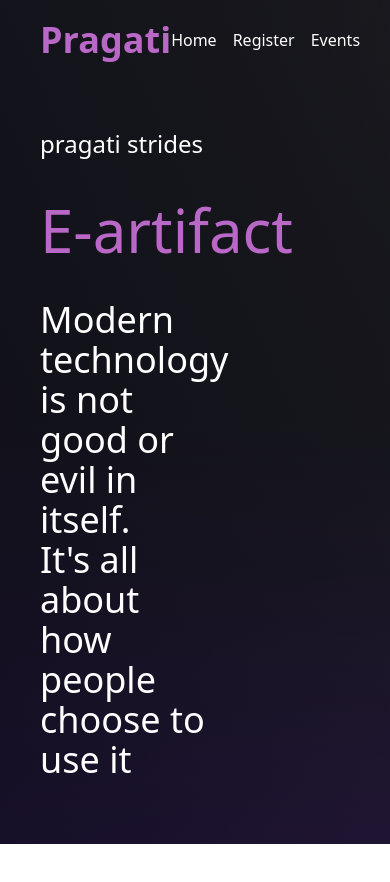
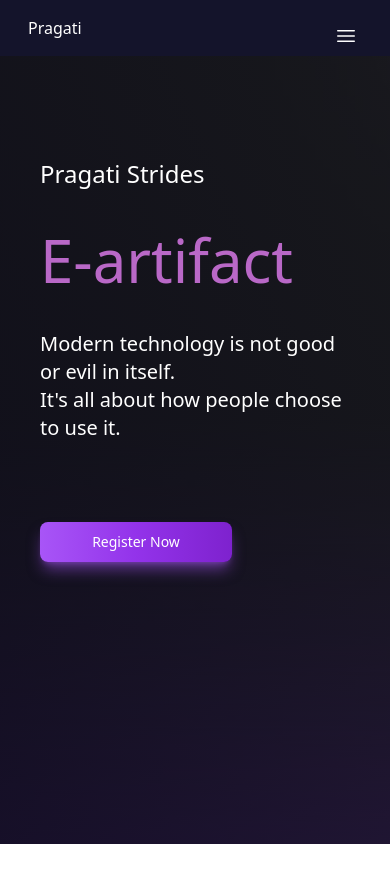
Before and after one commit to phaneendra24/pragati_strides, a Next.js app: page / in a window 390 px wide. After the commit the page ends 844 px from the top, so only its background shows below. Built offline with nearby package versions, Linux system fonts and the light colour scheme.

Commit message:
added menu

```diff
--- a/src/pages/Nav.js
+++ b/src/pages/Nav.js
@@ -1,50 +1,86 @@
-import Link from "next/link";
-import Events from "./routing/Events";
+import { useState } from "react";
 
 const Nav = () => {
+  let Links = [
+    {
+      name: "Home",
+      link: "",
+    },
+    {
+      name: "Register",
+      link: "https://docs.google.com/forms/d/e/1FAIpQLSdBfdmESh0BrMTqPeG42sH16n7n8UoR6ruFTABKetuzvj3FIQ/viewform?usp=sf_link",
+    },
+    {
+      name: "Events",
+      link: "/routing/Events",
+    },
+  ];
+  let [menu, setmenu] = useState(false);
   return (
-    <>
-      <nav className=" fixed w-full text-white  px-10 flex justify-between items-center py-5">
-        <div className="text-4xl text-[#b968c7] font-semibold ">Pragati</div>
-
-        <div className="flex justify-end  gap-4 sm:gap-32">
+    <div className="w-full fixed top-0 left-0 text-white">
+      <div className="md:flex items-center justify-between bg-[#14142b]  py-4 md:px-10 px-7">
+        {/* <div className="font-bold text-2xl cursor-pointer flex items-center"> */}
+        <div>Pragati</div>
         <div
-            className="
+          className="text-3xl absolute right-8 top-6 cursor-pointer md:hidden"
+          onClick={() => setmenu(!menu)}
+        >
+          {menu ? (
+            <svg
+              xmlns="http://www.w3.org/2000/svg"
+              fill="none"
+              viewBox="0 0 24 24"
+              stroke-width="1.5"
+              stroke="currentColor"
+              className="w-6 h-6"
+            >
+              <path
+                stroke-linecap="round"
+                stroke-linejoin="round"
+                d="M6 18L18 6M6 6l12 12"
+              />
+            </svg>
+          ) : (
+            <svg
+              xmlns="http://www.w3.org/2000/svg"
+              fill="none"
+              viewBox="0 0 24 24"
+              stroke-width="1.5"
+              stroke="currentColor"
+              className="w-6 h-6"
+            >
+              <path
+                stroke-linecap="round"
+                stroke-linejoin="round"
+                d="M3.75 6.75h16.5M3.75 12h16.5m-16.5 5.25h16.5"
+              />
+            </svg>
+          )}
+        </div>
+        <ul
+          className={`bg-[#14142b] md:flex md:items-center md:pb-0 pb-12 absolute md:static  md:z-auto z-[-1] left-0 w-full md:w-auto md:pl-0 pl-9 transition-all duration-500 ease-in ${
+            menu ? "top-20" : "top-[-490px]"
+          }`}
+        >
+          {Links.map((Link) => (
+            <li
+              key={Link.name}
+              className="md:ml-8 text-xl
             hover:underline
-          decoration-purple-500 decoration-[0.25rem]
+            hover:text-violet-700 duration-500
         motion-safe:transition-all motion-safe:duration-200
-          hover:decoration-[0.5rem] focus:decoration-[0.5rem] hover:decoration-purple-500/50 focus:decoration-purple-500/50
+        hover:text-xl font-semibold
+        md:my-0 my-7
 
             "
             >
-            <a>Home</a>
-          </div>
-          <div
-            className="
-        hover:underline
-        decoration-purple-500 decoration-[0.25rem]
-        motion-safe:transition-all motion-safe:duration-200
-        hover:decoration-[0.5rem] focus:decoration-[0.5rem] hover:decoration-purple-500/50 focus:decoration-purple-500/50
-        "
-          >
-            <a href="https://docs.google.com/forms/d/e/1FAIpQLSdBfdmESh0BrMTqPeG42sH16n7n8UoR6ruFTABKetuzvj3FIQ/viewform?usp=sf_link">
-              Register
-            </a>
-          </div>
-          <div
-            className="
-        hover:underline
-        decoration-purple-500 decoration-[0.25rem]
-        motion-safe:transition-all motion-safe:duration-200
-        hover:decoration-[0.5rem] focus:decoration-[0.5rem] hover:decoration-purple-500/50 focus:decoration-purple-500/50
-
-        "
-          >
-            <Link href="/routing/Events">Events</Link>
+              <a href={Link.link}>{Link.name}</a>
+            </li>
+          ))}
+        </ul>
+        {/* </div> */}
       </div>
     </div>
-      </nav>
-    </>
   );
 };
 
--- a/src/styles/globals.css
+++ b/src/styles/globals.css
@@ -48,8 +48,7 @@ html {
 }
 
 .main-section {
-  position: relative;
-  z-index: -1;
+  /* z-index: -1; */
   background-image: var(--image-gradient), url(/home-bg.jpg);
   background-position: top center;
   background-repeat: no-repeat;
```
Also changed, not shown: src/pages/index.js. Lines whose indentation alone changed are shown as unchanged.
